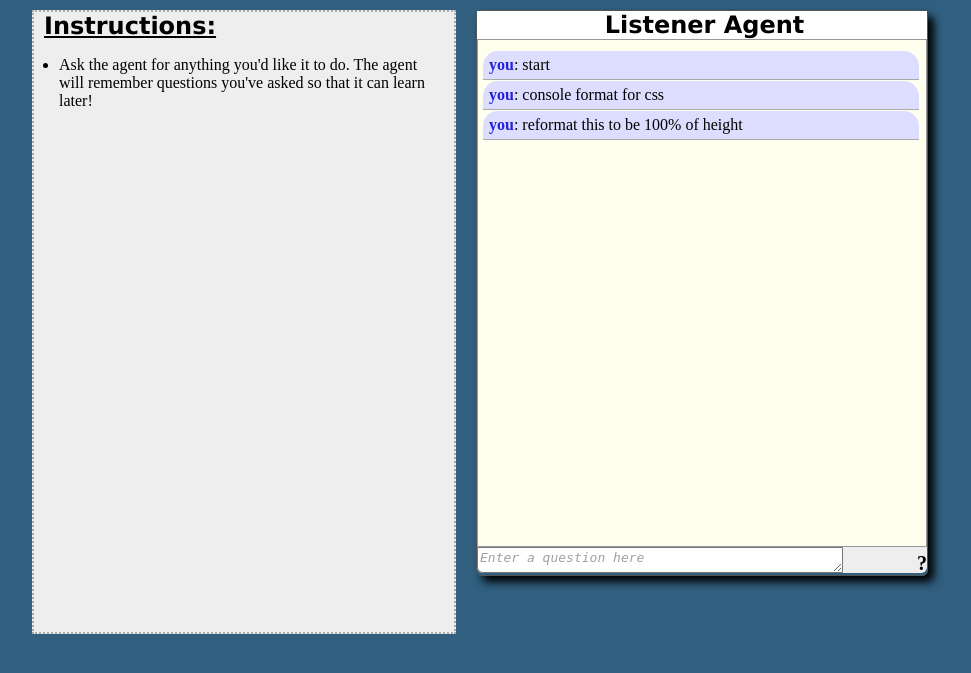
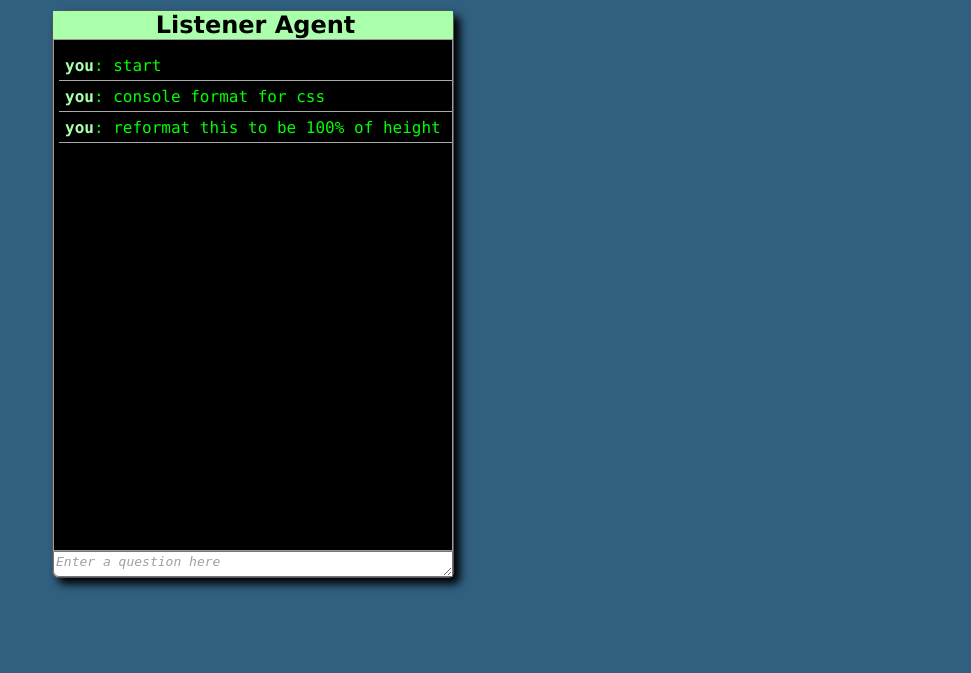
Before and after one commit to wslasecki/dAssist, a PHP site: page /console/index.php in a window 1280 px wide. Shown: the top 673 px of the page, without its empty margins (108-1079 px from the left). Run offline with PHP 8.4, Linux system fonts and the light colour scheme; data comes from the database, SQL or seed files in the repository; both versions use the stored data as it was after the commit; data that the repository does not hold is empty.

Commit message:
format change to console style

```diff
--- a/devLogger/console/css/chat.css
+++ b/devLogger/console/css/chat.css
@@ -50,7 +50,7 @@ li.chat_messages {
     margin: 0px;
     font-size: 1em;
     height: 1.5em;
-    width: 360px;
+    width: 394px;
 }
 
 #chat_context {
@@ -64,13 +64,13 @@ ul#chat_area {
     padding: 0px;
     padding-top: 10px;
     margin: 0px;
-    height: 496px;
+    height: 500px;
 
     overflow-y: scroll;
     overflow-x: hidden;
     border: 1px solid #999;
     text-align: left;
-    background: #FFFFEF;
+    background: #000;
 }
 
 #chat_header {
@@ -79,7 +79,7 @@ ul#chat_area {
     font-size: 24px;
     padding-left: 5px;
     text-align: center;
-    background: #FFF;
+    background: #AFA;
 }
 
 #chat_container {
@@ -88,7 +88,7 @@ ul#chat_area {
     left: 20px;
     border-radius: 6px;
     border: 1px solid #555;
-    width: 450px;
+    width: 400px;
     float: left;
 
     -moz-box-shadow: 6px 6px 8px #000;
@@ -111,7 +111,7 @@ ul#chat_area {
 }
 
 .you .chat_role {
-  color: #22D;
+  color: #AFA;
 }
 
 /*.you {
@@ -123,8 +123,9 @@ ul#chat_area {
 .you {
   width: 425px;
   border-radius: 15px 15px 0px 0px;
-  background-color: #DDF;
+  color: #0F0;
   margin-left: 5px;
+  font-family: Consolas,monaco,monospace;
 }
 
 /*.crowd {
@@ -138,7 +139,7 @@ ul#chat_area {
   margin-left: 5px;
   width: 425px;
   border-radius: 0px 0px 15px 15px;
-  background-color: #FDD;
+  color: #FDD;
   margin-bottom: 10px;
 }
 
--- a/devLogger/console/index.php
+++ b/devLogger/console/index.php
@@ -22,7 +22,7 @@
 <body>
 	<div id="chat_outer-container">
 
-		<div id="instructions-container">
+		<!--div id="instructions-container">
 			<div id="instructions-header">
 				Instructions:
 			</div>
@@ -31,18 +31,8 @@
                                 <ul>
                                   <li>Ask the agent for anything you'd like it to do. The agent will remember questions you've asked so that it can learn later!</li>
                                 </ul>
-
-                                <!--div id="feedback-wrapper">
-                                  <div id="num-questions-header">
-                                    Questions asked:
-                                  </div>
-                                  <div id="num-questions-count">
-                                    0
-                                  </div>
-                                </div-->
 			</div>
-
-		</div>
+		</div-->
 
 		<div id="chat_container">
 			<div id="chat_header">
@@ -54,7 +44,7 @@
 			<form style="background: #eee; border-radius: 0px 0px 6px 6px;">
 				<textarea id="chat_box" cols="30" rows="5" class="chat_defaultText"
 				title="Enter a question here"></textarea>
-                <span id="chat_context"><b>?</b></span>
+                <span id="chat_context"><b></b></span>
 			</form>
 		</div>
 	</div>
```
Also changed, not shown: devLogger/db/devLog.db.
